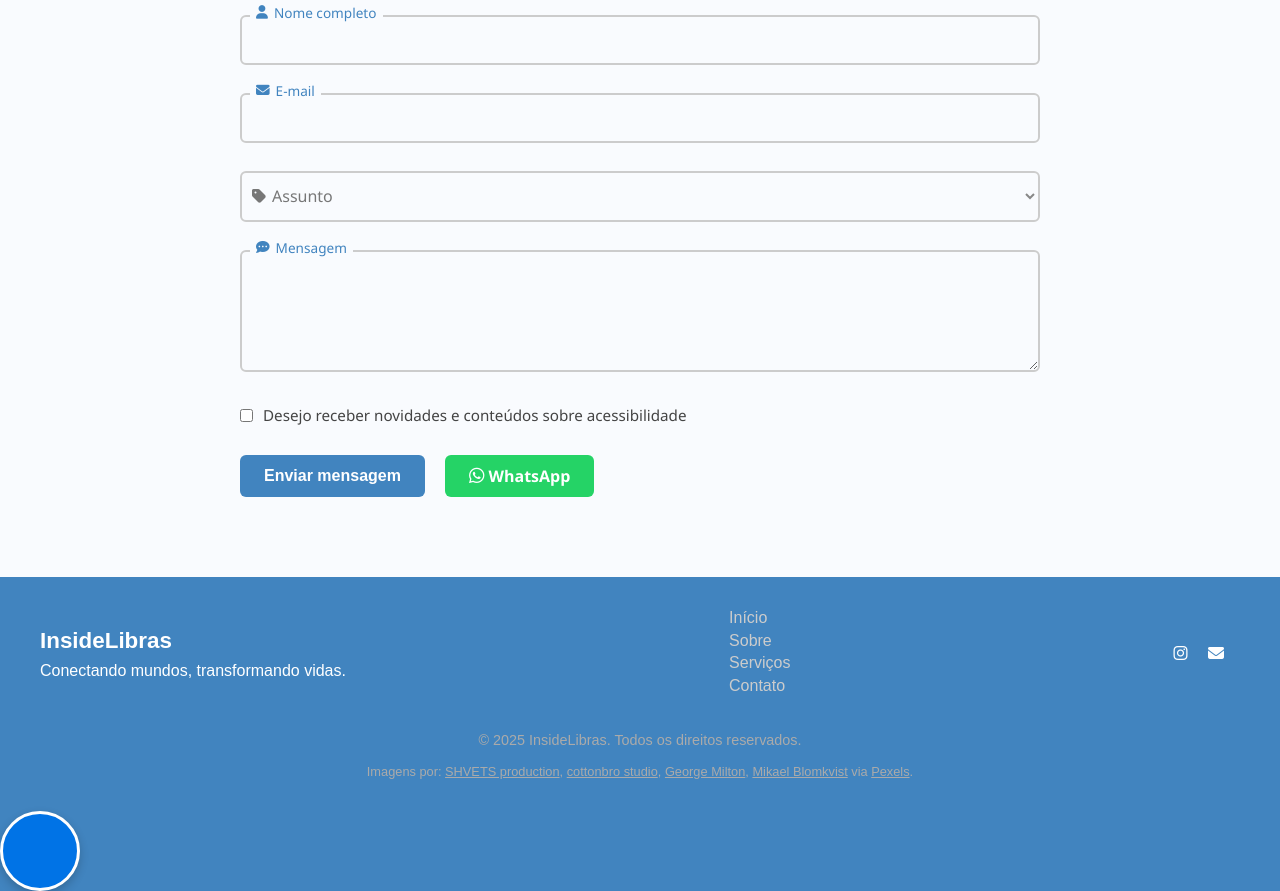
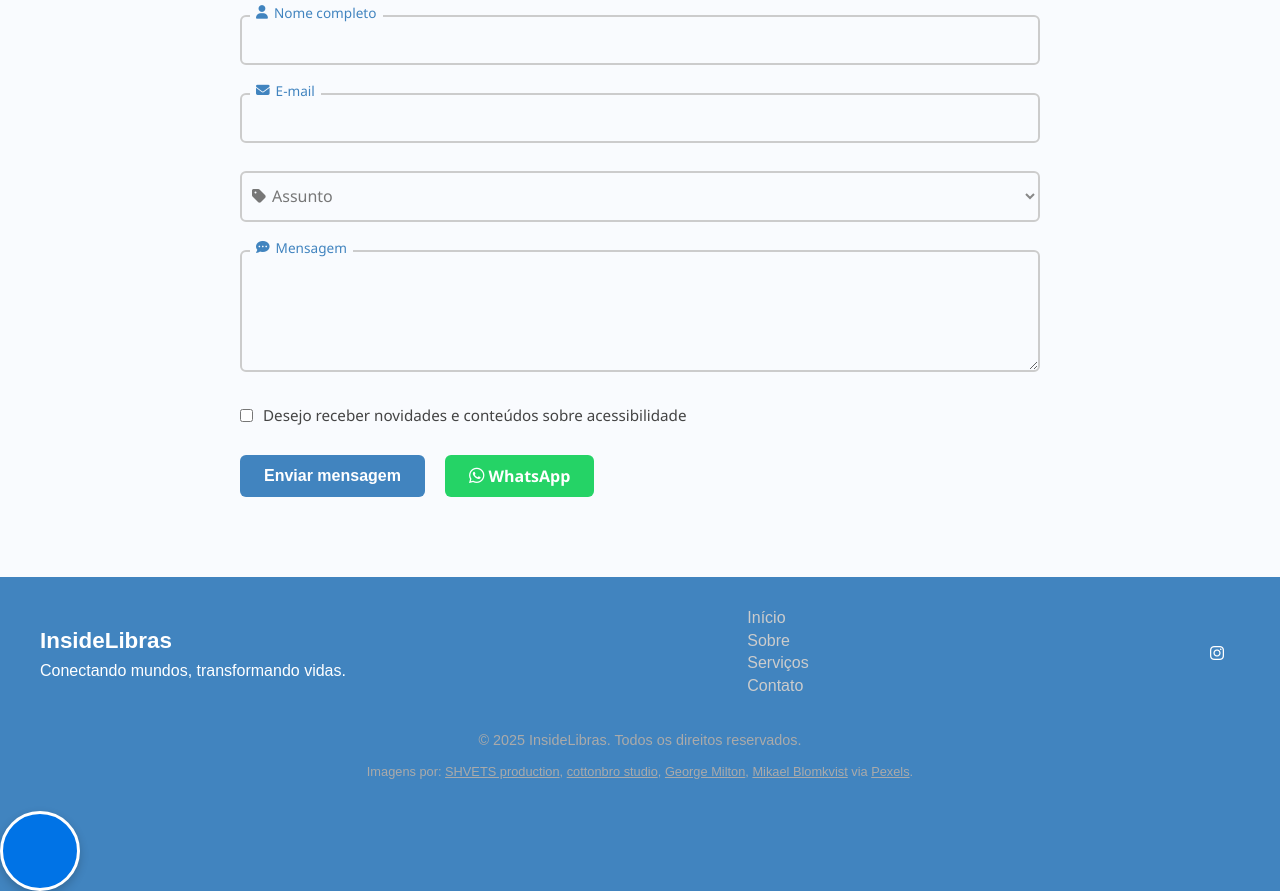
Before and after one commit to MateusSSimoes/InsideLibras---Site, a plain HTML site: page index.html in a window 1280 px wide. Shown: the part 9979-10870 px from the top of the page. Drawn offline with Linux system fonts and the light colour scheme.

Commit message:
adiciona favicon

```diff
--- a/index.html
+++ b/index.html
@@ -7,7 +7,7 @@
   <link rel="stylesheet" href="CSS/style.css" />
   <link rel="stylesheet" href="https://cdnjs.cloudflare.com/ajax/libs/font-awesome/6.5.0/css/all.min.css" integrity="sha512-rDF3ZcfpWl7TxL0gRkZbzD3P68EblZ3sw7BbUlX5Fn+aY3xFz2c9OfqZ5+9+KFrzzN+sl5rz6JHZqMB6tCWzWw==" crossorigin="anonymous" referrerpolicy="no-referrer" />
   <link rel="stylesheet" href="https://cdnjs.cloudflare.com/ajax/libs/font-awesome/6.5.0/css/all.min.css">
-
+  <link rel="icon" href="img/favicon.ico" type="image/x-icon">
 </head>
 <body>
 
@@ -518,9 +518,6 @@ Essa provocação foi o empurrão que eu precisava. A partir desse momento, tran
       <a href="https://www.instagram.com/InsideLibrasOFICIAL" target="_blank" aria-label="Instagram">
         <i class="fa-brands fa-instagram"></i>
       </a>
-      <a href="mailto:InsideLibras@gmail.com" aria-label="E-mail">
-        <i class="fa-solid fa-envelope"></i>
-      </a>
     </div>
   </div>
 
```
Also changed, not shown: img/favicon.ico (renamed from img/logo1.png).
